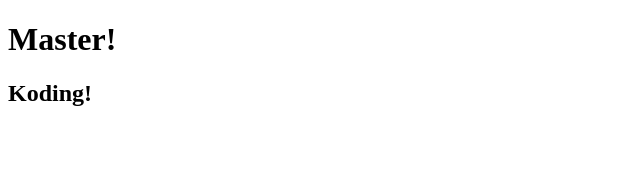
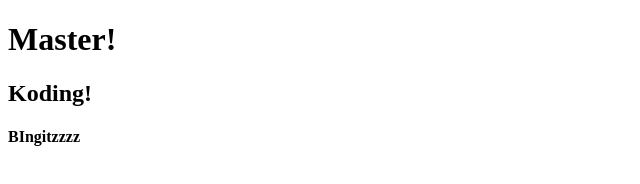
Before and after one commit to irhdy/lat-commit, a plain HTML site: page index.html in a window 1280 px wide. Shown: the whole page, without its empty margins (0-640 px from the left). Drawn offline with Linux system fonts and the light colour scheme.

Commit message:
h4 tambah

```diff
--- a/index.html
+++ b/index.html
@@ -6,5 +6,6 @@
 <body>
 	<h1>Master!</h1>
 	<h2>Koding!</h2>
+	<h4>BIngitzzzz</h4>
 </body>
 </html>
```
